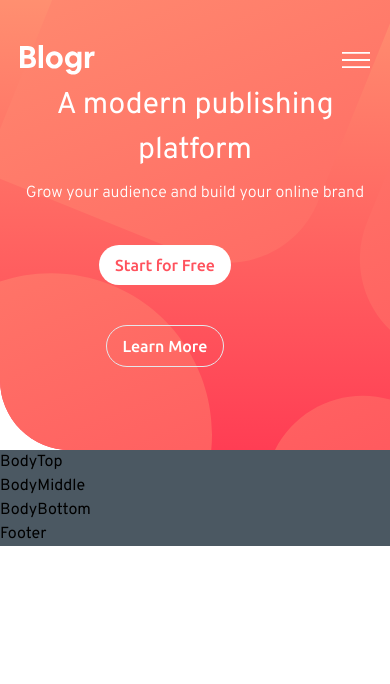
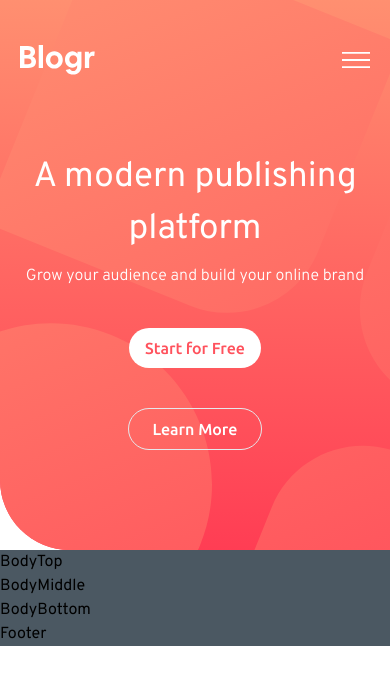
Before and after one commit to rachelharu/react-landingpage-blogr, a React (Vite) app: page / in a window 390 px wide. Shown: the top 684 px of the page. Built offline with nearby package versions, Linux system fonts and the light colour scheme.

Commit message:
update navbar& cta styling

```diff
--- a/src/App.jsx
+++ b/src/App.jsx
@@ -3,13 +3,14 @@
 
 const App = () => (
   <div className='w-full overflow-hidden'>
-    <div className='bg-cta-gradient z-[0] h-[450px]'>
-      <div className={`fix-bg-img flex-col h-[450px] relative overflow-hidden ${styles.paddingX} ${styles.flexCenter}`}>
+    <div className='bg-cta-gradient z-[0] h-[450px] mobile-height-change'>
+      <div className={`fix-bg-img flex-col h-[450px] mobile-height-change
+       relative overflow-hidden ${styles.paddingX} ${styles.flexCenter}`}>
         <div className="background-img z-[0] absolute overflow-hidden"></div>
         <div className={`mt-5 margin-bottom absolute z-[2] ${styles.boxWidth}`}>
           <Navbar />
         </div>
-        <div className={`z-[0] ${styles.boxWidth}`}>
+        <div className={`z-[0] mt-5 cta-mobile-change ${styles.boxWidth}`}>
           <CTA />
         </div>
       </div>
--- a/src/components/CTA.jsx
+++ b/src/components/CTA.jsx
@@ -6,13 +6,13 @@
       <h1 className="mobile-font-change flex justify-center font-normal text-white text-[50px]">A modern publishing platform</h1>
       <h3 className="flex mt-2 justify-center font-light text-white">Grow your audience and build your online brand</h3>
 
-      <div className="font-ubuntu text-[16px] mr-5">
+      <div className="flex-col font-ubuntu text-[16px] ml-10">
         <button className="bg-white text-ctaPrimary hover:bg-ctaHover hover:text-white
           font-medium py-2 px-4 mr-10 mt-10 rounded-full">
         Start for Free
         </button>
         <button className="bg-transparent text-white hover:bg-white hover:text-ctaPrimary border border-white-100
-          font-medium py-2 px-4 mr-10 mt-10 rounded-full">
+          font-medium py-2 px-6 mr-10 mt-10 rounded-full">
         Learn More
         </button>
       </div>
--- a/src/index.css
+++ b/src/index.css
@@ -164,6 +164,19 @@
   }
 
   .mobile-font-change {
-    font-size: 30px;
+    font-size: 35px;
+    font-weight: medium;
+  }
+
+  .mobile-height-change {
+    height: 550px!important;
+  }
+
+  .margin-bottom {
+    margin-bottom: 450px;
+  }
+
+  .cta-mobile-change {
+    margin-top: 50px;
   }
 }
```
